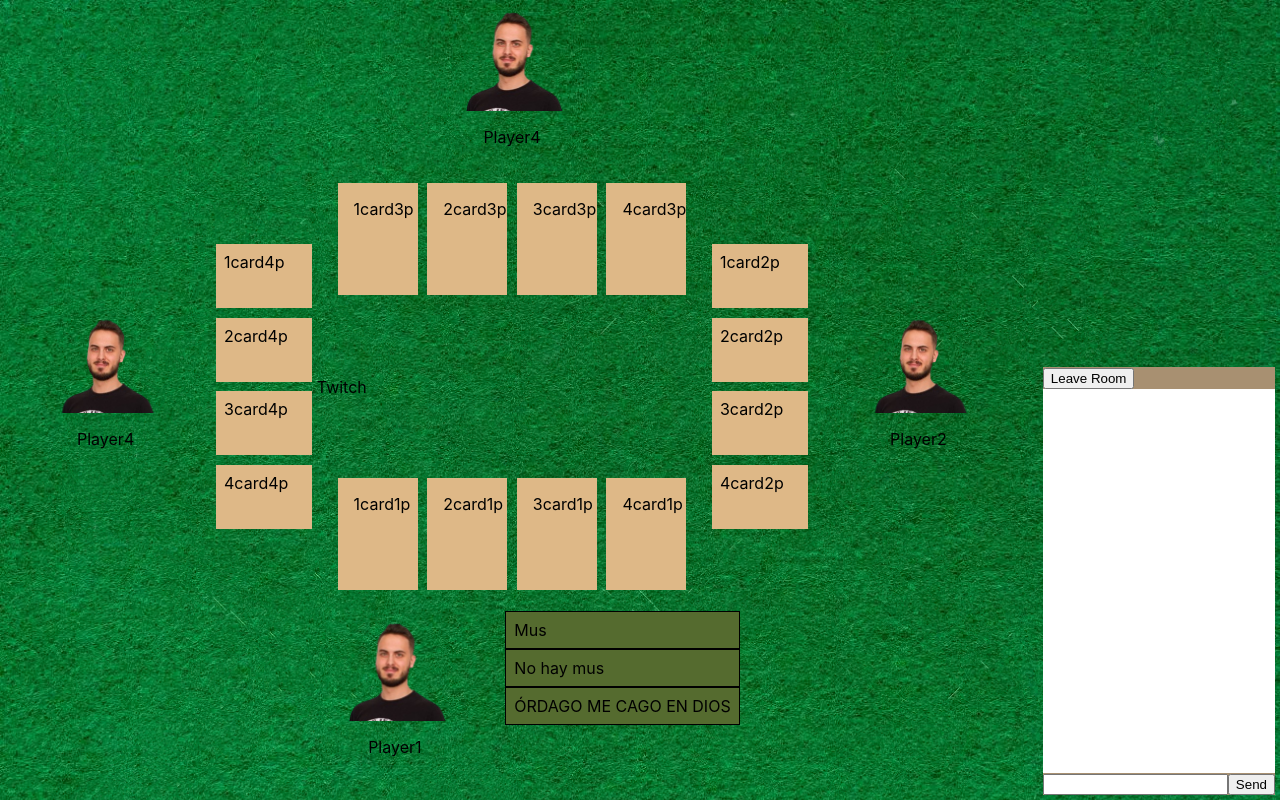
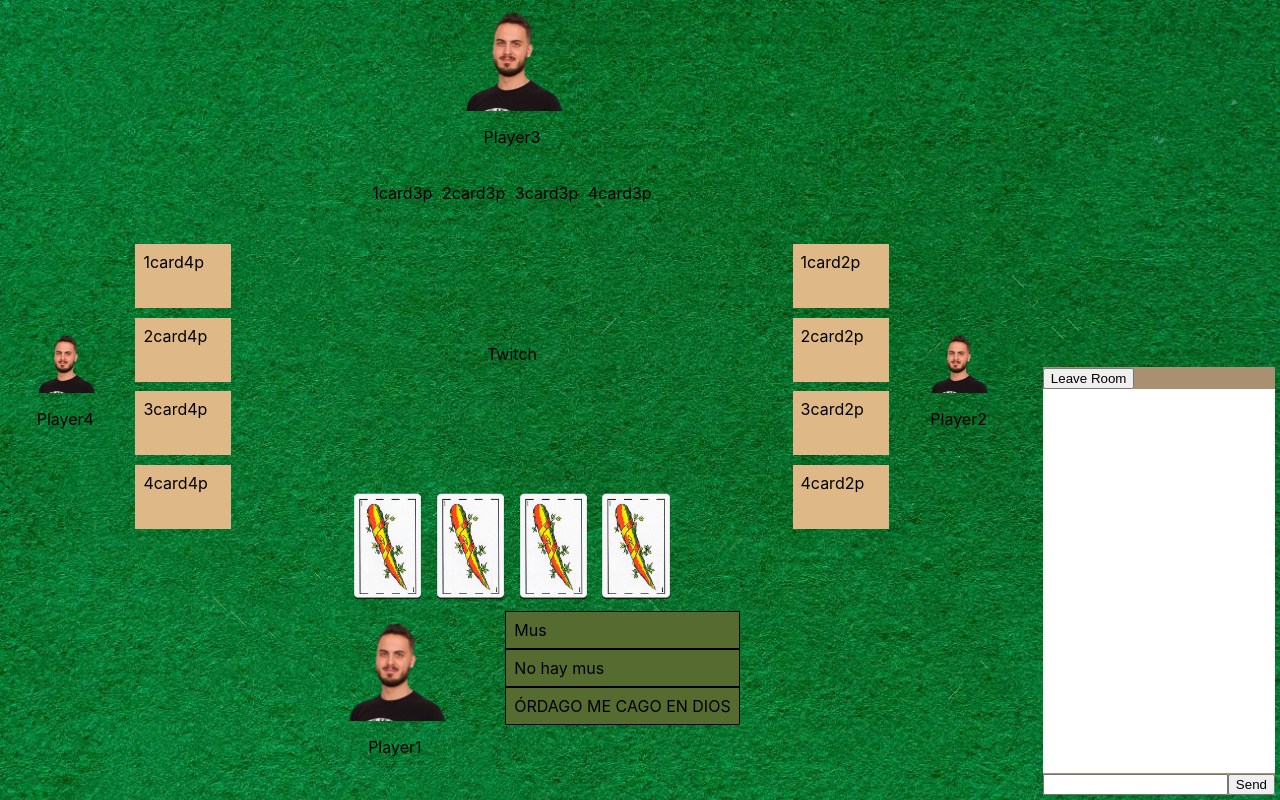
Before and after one commit to Carlossimont/AB-MUS, a React (Create React App) app: page /room in a window 1280 px wide. Built offline with nearby package versions, Linux system fonts and the light colour scheme.

Commit message:
Cartas añadidas y cambio en room scss

```diff
--- a/src/components/room/Room.js
+++ b/src/components/room/Room.js
@@ -5,6 +5,7 @@ import { useState,useEffect } from 'react';
 import Chat from '../chat/Chat';
 import { HubConnectionBuilder, LogLevel } from '@microsoft/signalr';
 import erlang from './img/erlang.png';
+import B1 from './img/B1.png';
 
 function Room({user,room}) {
 
@@ -132,7 +133,7 @@ function Room({user,room}) {
                             <div>
                                 <div className="avatar j3">
                                   <img src={erlang} alt="" />
-                                  <p>Player4</p>
+                                  <p>Player3</p>
                                 </div>
 
                             </div>
@@ -165,10 +166,10 @@ function Room({user,room}) {
                                 </div>
                                 <div>Twitch</div>
                                 <div className="cards1">
-                                    <div className="card p1">1card1p</div>
-                                    <div className="card p1">2card1p</div>
-                                    <div className="card p1">3card1p</div>
-                                    <div className="card p1">4card1p</div>
+                                    <div className="card p1"><img src={B1} alt="" /></div>
+                                    <div className="card p1"><img src={B1} alt="" /></div>
+                                    <div className="card p1"><img src={B1} alt="" /></div>
+                                    <div className="card p1"><img src={B1} alt="" /></div>
                                 </div>
                                 </div>
 
--- a/src/components/room/room.scss
+++ b/src/components/room/room.scss
@@ -1,3 +1,9 @@
+.flex{
+max-width: 80%;
+}
+.flex div{
+    // border: .1rem solid black;
+}
 #tapete{
     background-size: 100%;
 }
@@ -6,8 +12,6 @@
 }
 .avatar{
     display: flex;
-    // background-color: azure;
-    // padding: 1rem;
     justify-content: center;
     text-align: center;
     align-items: center;
@@ -17,11 +21,11 @@
     max-width: 50%;
 }
 .card{
-    background-color: burlywood;
-    padding: 1rem;
+    // background-color: burlywood;
+
     margin: .3rem;
-    height: 5rem;
-    width: 3rem;
+    // height: 5rem;
+    // width: 3rem;
 }
 .card1{
     background-color: burlywood;
@@ -30,11 +34,11 @@
     height: 3rem;
     width: 5rem;
 }
-
 .centralcards{
     display: flex;
     flex-direction: column;
     justify-content: space-between;
+    align-items: center;
     height: 28rem;
 }
 .buttons{
@@ -42,20 +46,16 @@
     border: 1PX SOLID black;
     padding: .5rem;
 }
-.flex{
-max-width: 80%;
-}
-.flex div{
-    // border: .1rem solid black;
 
-}
 .cards1{
+    width: 60%;
     display: flex;
-    padding: 1rem;
+    justify-content: space-between;
     transition: transform .2s;
 }
 .cards1:hover{
     transform: scale(1.5);
+    padding: 0rem;
 }
 
 .cards2{
@@ -97,15 +97,7 @@ max-width: 80%;
 .tablero{
     display: flex;
 }
-.cards1 img{
-    max-width: 70%;
-    max-height: 70%;
+.card img{
+ width: 100%;
+
 }
-.cards2 img{
-    max-width: 70%;
-    max-height: 70%;
-}
-.cards3 img{
-    max-width: 70%;
-    max-height: 70%;
-}
```
Also changed, not shown: src/components/room/img/0FFF.png (added).
